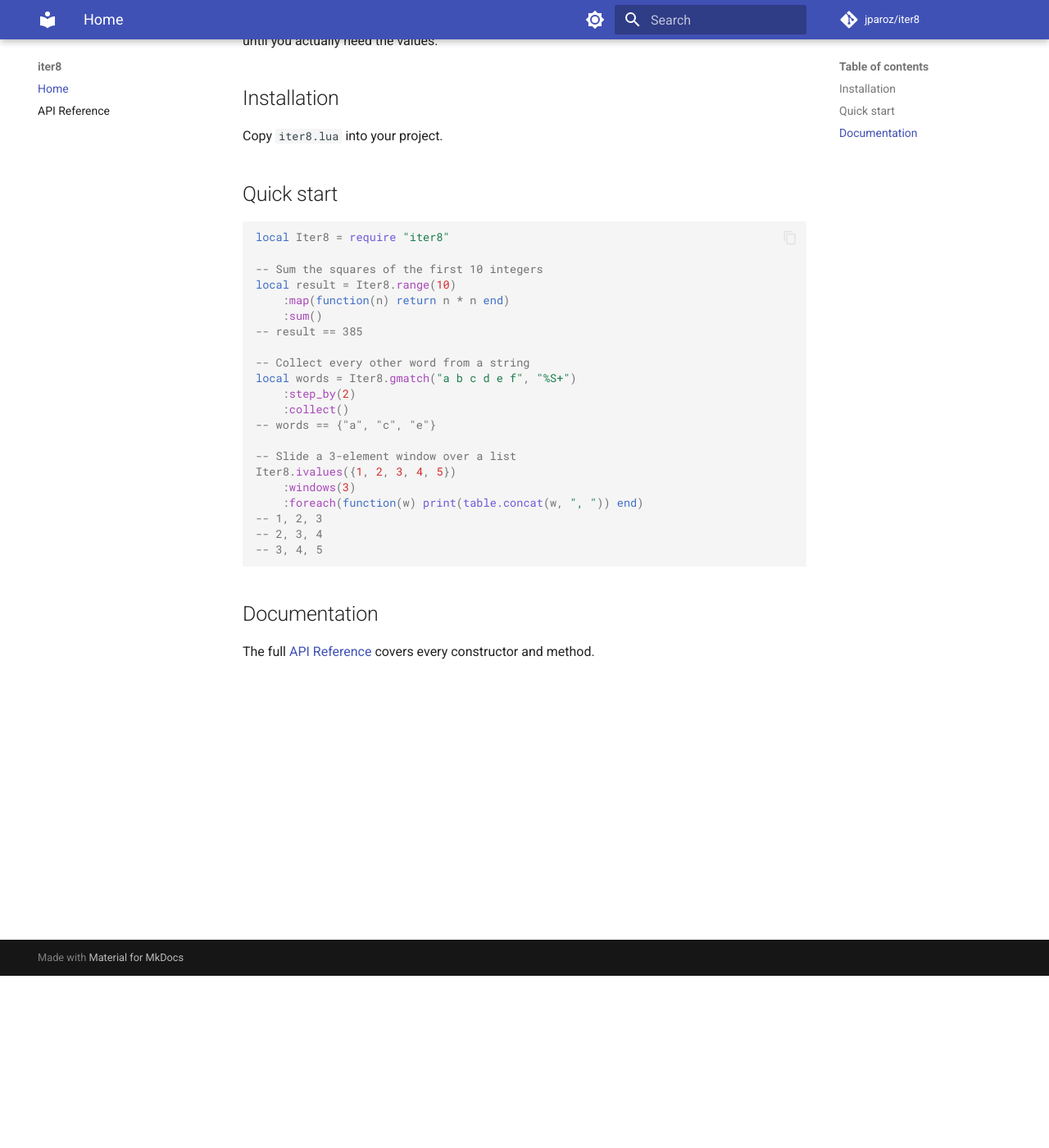
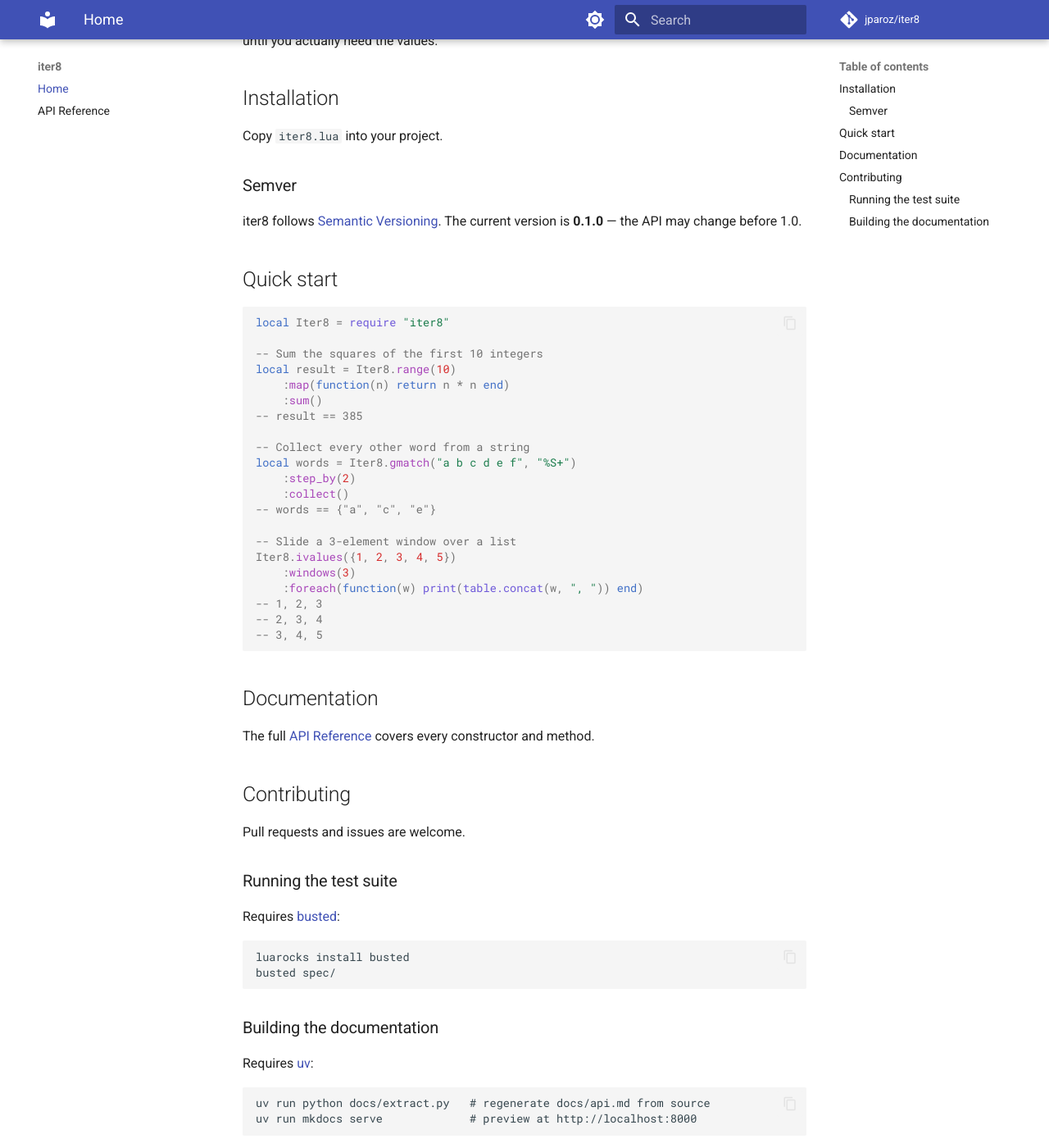
Before and after one commit to jparoz/iter8, an MkDocs documentation site: the page built from docs/index.md, in a window 1280 px wide and 1400 px high, scrolled down 210 px. Shown: the whole window at 82% size. Built offline with MkDocs 1.6.1 and Material for MkDocs 9.7.7, drawn with Linux system fonts in a browser that asks for light colours; comment, search, counter and statistics services are not loaded; some of the changed text lies outside the part shown.

Commit message:
Update README and docs index with full section content
Fills in the previously-TODO sections (Installation/Semver, Contributing,
Running the test suite, Building the documentation) and aligns both files
so they carry the same structure and examples.

Co-Authored-By: Claude Sonnet 4.6 <noreply@anthropic.com>

````diff
--- a/docs/index.md
+++ b/docs/index.md
@@ -8,6 +9,11 @@ without evaluating until you actually need the values.
 ## Installation
 
 Copy `iter8.lua` into your project.
+
+### Semver
+
+iter8 follows [Semantic Versioning](https://semver.org/).
+The current version is **0.1.0** — the API may change before 1.0.
 
 ## Quick start
 
@@ -38,3 +44,25 @@ Iter8.ivalues({1, 2, 3, 4, 5})
 ## Documentation
 
 The full [API Reference](api.md) covers every constructor and method.
+
+## Contributing
+
+Pull requests and issues are welcome.
+
+### Running the test suite
+
+Requires [busted](https://lunarmodules.github.io/busted/):
+
+```
+luarocks install busted
+busted spec/
+```
+
+### Building the documentation
+
+Requires [uv](https://docs.astral.sh/uv/):
+
+```
+uv run python docs/extract.py   # regenerate docs/api.md from source
+uv run mkdocs serve             # preview at http://localhost:8000
+```
````
Also changed, not shown: other parts of docs/index.md (+2 -1 lines), README.md (+46 -15 lines).
